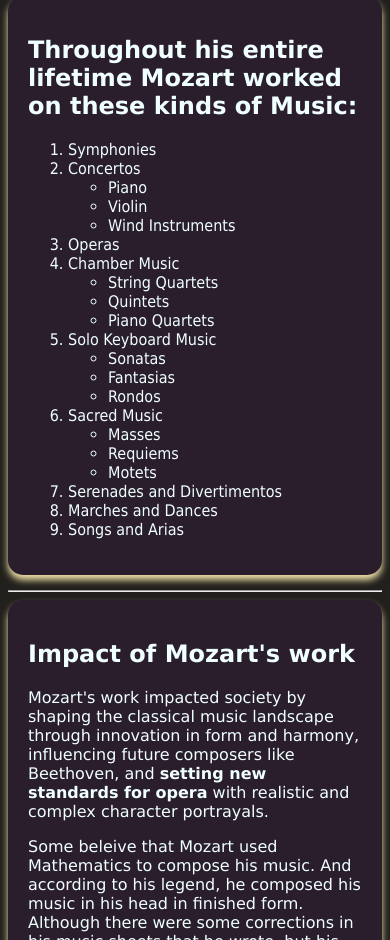
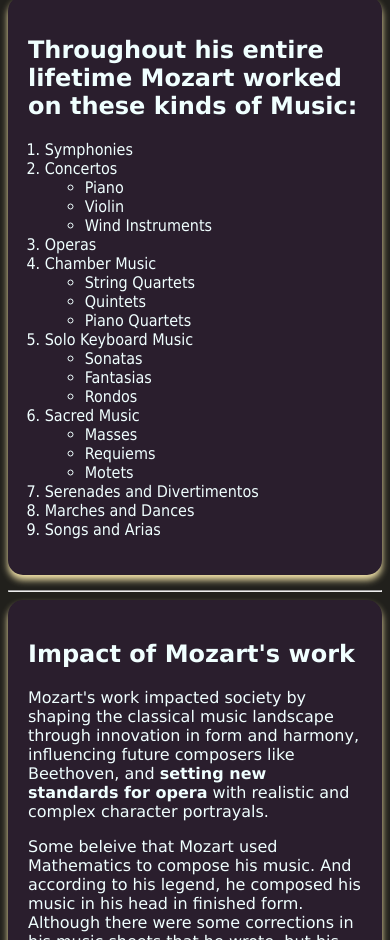
Before and after one commit to Satyaki-78/Satyaki-78.github.io, a plain HTML site: page index.html in a window 390 px wide. Shown: the part 1957-2897 px from the top of the page. Drawn offline with Linux system fonts and the light colour scheme.

Commit message:
Update pagestyle.css

```diff
--- a/pagestyle.css
+++ b/pagestyle.css
@@ -66,11 +66,13 @@ body {
 @media (max-width: 900px) {
     #compositionList {
         column-count: 2;
+        padding-left: 5%;
     }
 }
 @media (max-width: 600px) {
     #compositionList {
         column-count: 1;
+        padding-left: 5%;
     }
 }
 
```
